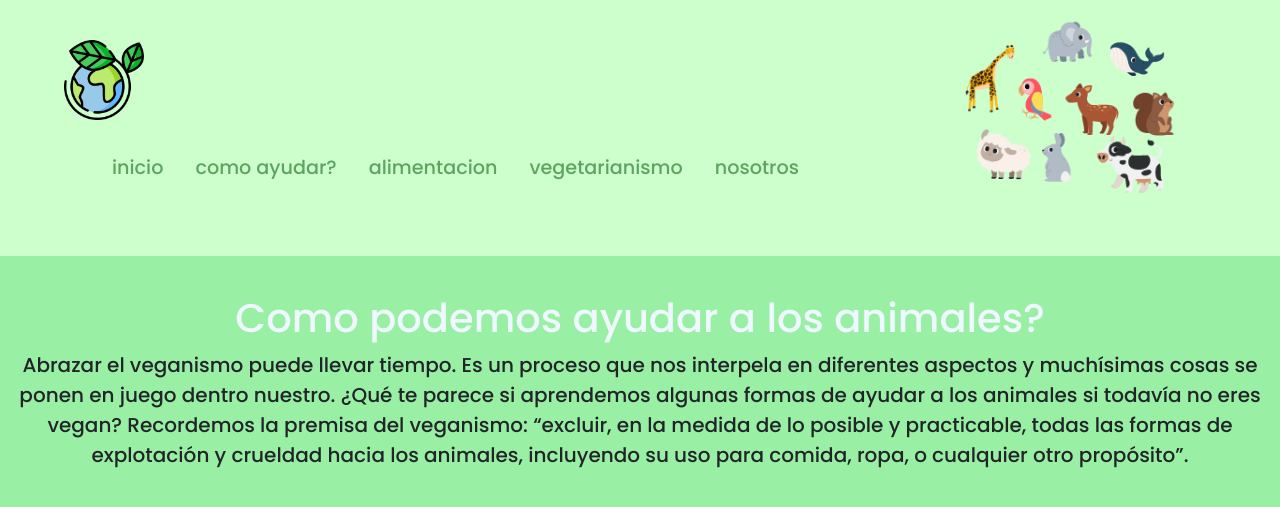
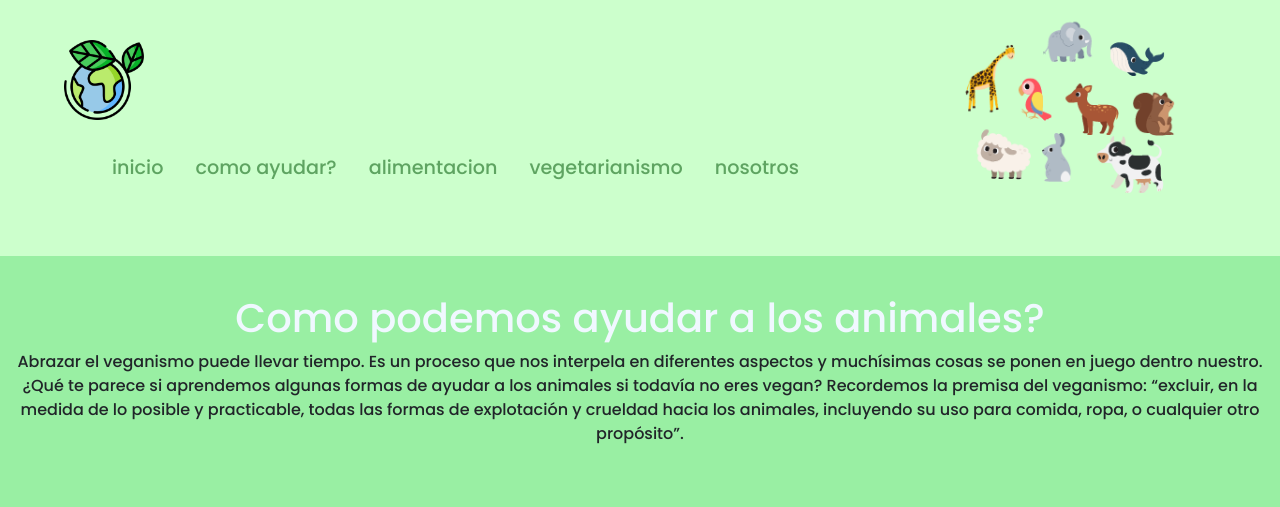
Before and after one commit to pili0328/segundaPreEntrega, a plain HTML site: page pages/comoayudar.html in a window 1280 px wide. Shown: the top 507 px of the page. Drawn offline with nearby package versions, Linux system fonts and the light colour scheme.

Commit message:
correccion

```diff
--- a/pages/comoayudar.html
+++ b/pages/comoayudar.html
@@ -44,7 +44,7 @@
     <main>
         <section>
             <h1 class="tituloAyuda">Como podemos ayudar a los animales?</h1>
-            <p class="fs-5 parrafoAyuda">Abrazar el veganismo puede llevar tiempo. Es un proceso que nos interpela en diferentes aspectos y muchísimas cosas se ponen en juego dentro nuestro. ¿Qué te parece si aprendemos algunas formas de ayudar a los animales si todavía no eres vegan?
+            <p class="parrafoAyuda">Abrazar el veganismo puede llevar tiempo. Es un proceso que nos interpela en diferentes aspectos y muchísimas cosas se ponen en juego dentro nuestro. ¿Qué te parece si aprendemos algunas formas de ayudar a los animales si todavía no eres vegan?
                 Recordemos la premisa del veganismo:  “excluir, en la medida de lo posible y practicable, todas las formas de explotación y crueldad hacia los animales, incluyendo su uso para comida, ropa, o cualquier otro propósito”. </p>
         </section>
         <section class="row sectionGaleriaImg">
```
